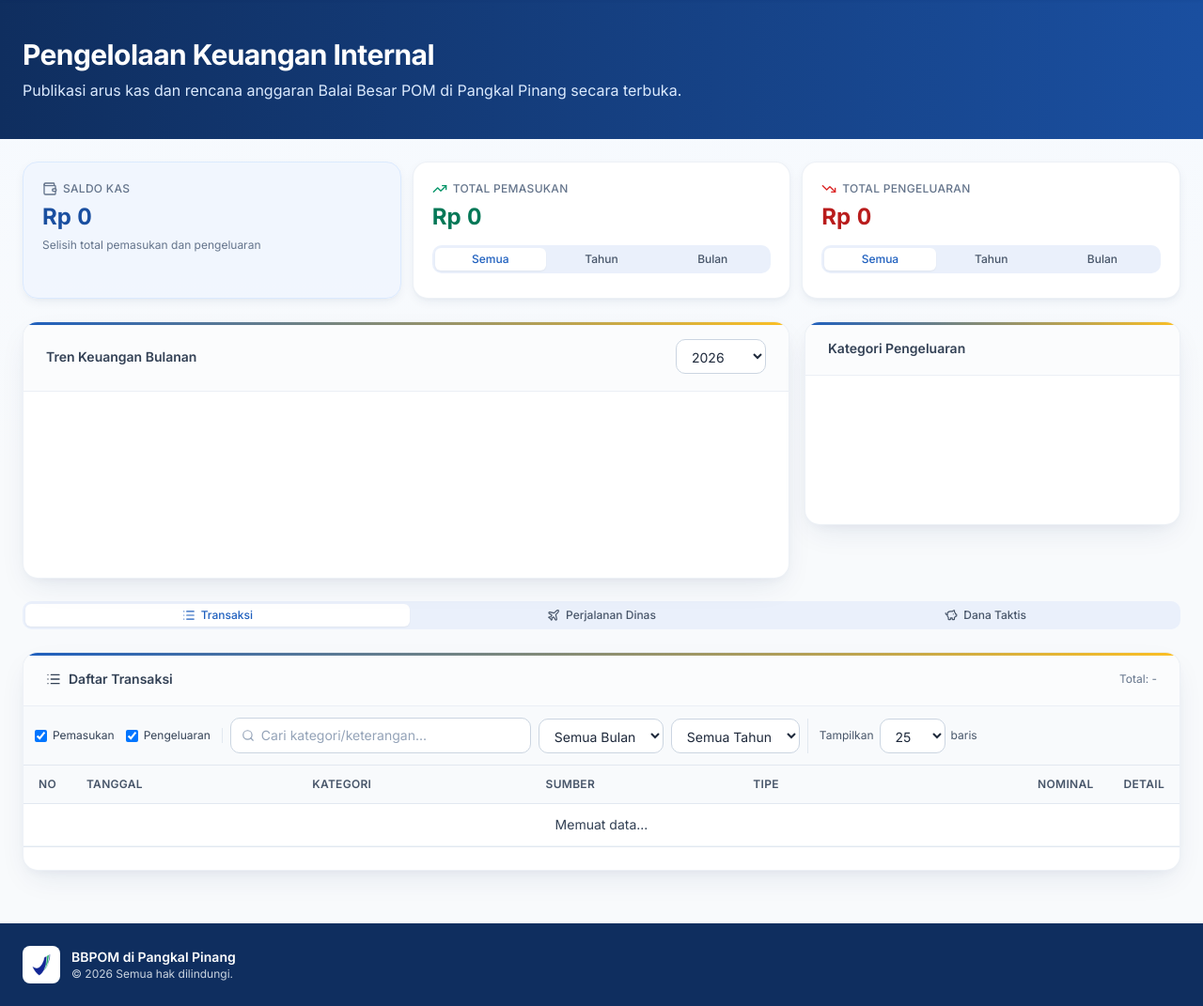
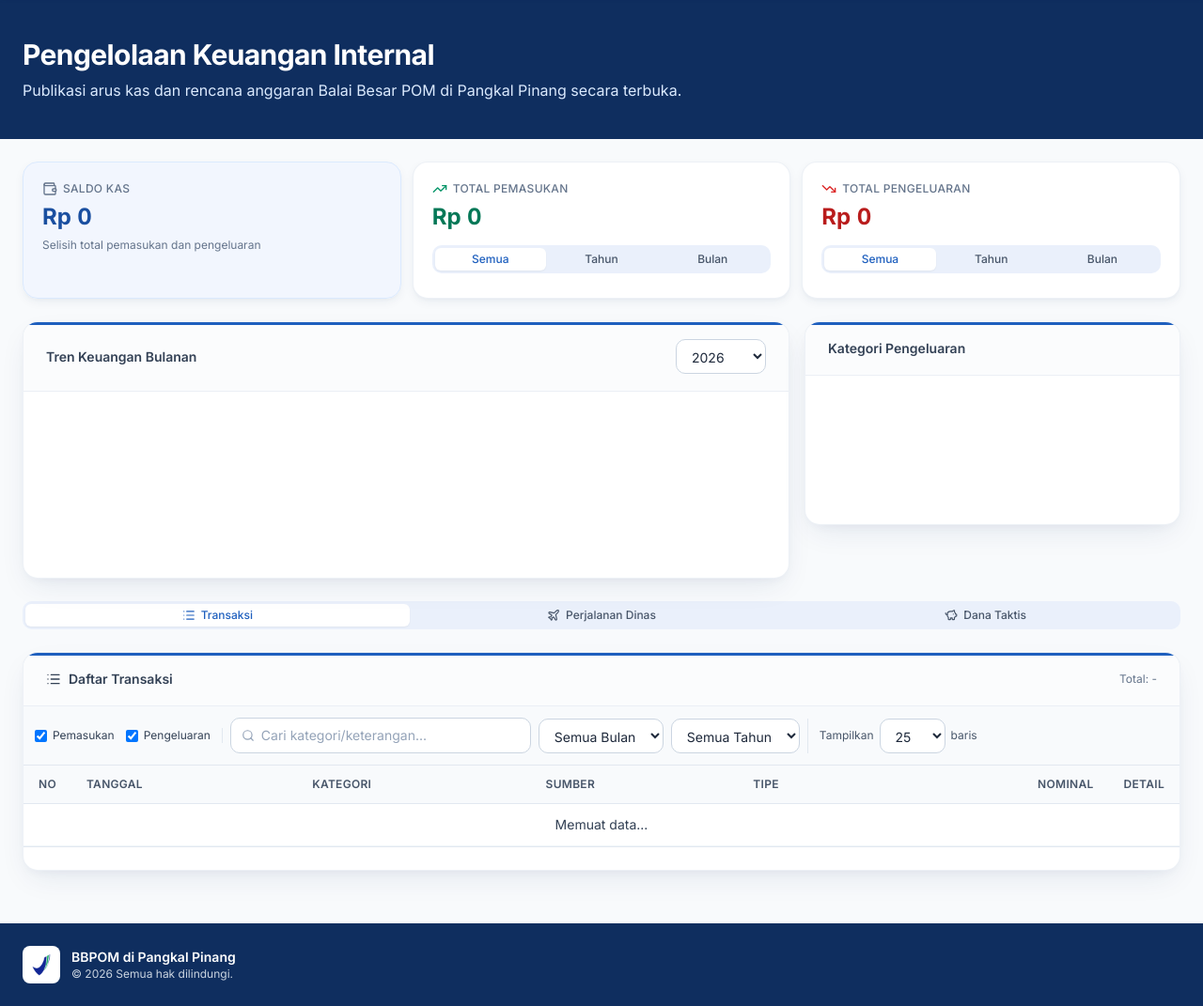
Before and after one commit to endjiner/liatluk, a CodeIgniter 4 app: the page made by app/Views/public/dashboard.php in a window 1280 px wide. Shown: the part 65-1136 px from the top of the page at 94% size. Run offline with PHP 8.4 and a stand-in for CodeIgniter, Linux system fonts and the light colour scheme; the template is opened without the code that fills it, so the values that code supplies are empty; a map, chart or similar area stays blank; some libraries are stand-ins or nearby versions.

Commit message:
Remove all gradient backgrounds from UI
Flatten every bg-gradient-to-*/linear-gradient() usage to solid colors
(login, admin/public layouts, public dashboard hero, card accent bar)
per feedback that the gradients from the previous design pass looked
too flashy.

Co-Authored-By: Claude Sonnet 5 <noreply@anthropic.com>
Claude-Session: https://claude.ai/code/session_01MWkhgXUK1fJZ9NnmRA7nGm

```diff
--- a/app/Views/auth/login.php
+++ b/app/Views/auth/login.php
@@ -16,7 +16,7 @@
     })();
   </script>
 </head>
-<body class="min-h-screen bg-gradient-to-br from-primary-900 via-primary-800 to-primary-950 flex items-center justify-center p-4">
+<body class="min-h-screen bg-primary-900 flex items-center justify-center p-4">
 
   <div class="w-full max-w-md">
     <!-- Card -->
--- a/app/Views/layouts/admin.php
+++ b/app/Views/layouts/admin.php
@@ -19,7 +19,7 @@
     })();
   </script>
 </head>
-<body class="min-h-screen bg-gradient-to-b from-primary-50/60 via-slate-50 to-slate-50 dark:from-slate-900 dark:via-slate-900 dark:to-slate-900">
+<body class="min-h-screen bg-slate-50 dark:bg-slate-900">
 
 <div class="min-h-screen flex flex-col">
 
--- a/app/Views/layouts/public.php
+++ b/app/Views/layouts/public.php
@@ -17,7 +17,7 @@
     })();
   </script>
 </head>
-<body class="min-h-screen flex flex-col bg-gradient-to-b from-primary-50/60 via-slate-50 to-slate-50 dark:from-slate-900 dark:via-slate-900 dark:to-slate-900">
+<body class="min-h-screen flex flex-col bg-slate-50 dark:bg-slate-900">
 
 <!-- Navbar -->
 <header class="sticky top-0 z-30 bg-white/95 dark:bg-slate-900/95 backdrop-blur border-b border-slate-200 dark:border-slate-800 shadow-soft">
--- a/app/Views/public/dashboard.php
+++ b/app/Views/public/dashboard.php
@@ -8,7 +8,7 @@ $namaBulan = [1=>'Januari',2=>'Februari',3=>'Maret',4=>'April',5=>'Mei',6=>'Juni
 ?>
 
 <!-- Hero -->
-<section class="bg-gradient-to-r from-primary-900 via-primary-800 to-primary-700 text-white">
+<section class="bg-primary-900 text-white">
   <div class="max-w-7xl mx-auto px-4 lg:px-6 py-8 lg:py-10">
     <div class="max-w-3xl">
       <h1 class="text-2xl lg:text-3xl font-bold leading-tight">Pengelolaan Keuangan Internal</h1>
--- a/resources/css/app.css
+++ b/resources/css/app.css
@@ -42,7 +42,7 @@
 .card { position: relative; border-radius: 1rem; border: 1px solid rgba(226,232,240,.6); background-color: #fff; box-shadow: 0 12px 32px -8px rgba(15,46,95,.10), 0 4px 12px -4px rgba(15,46,95,.05); overflow: hidden; }
 .card:is(.dark *) { border-color: rgba(51,65,85,.6); background-color: #1e293b; }
 /* Aksen tipis di atas kartu — sentuhan warna kecil supaya tidak terasa kartu putih polos semua */
-.card::before { content: ''; position: absolute; top: 0; left: 0; right: 0; height: 3px; background: linear-gradient(90deg, #1E5FBE, #FBBF24); }
+.card::before { content: ''; position: absolute; top: 0; left: 0; right: 0; height: 3px; background-color: #1E5FBE; }
 .card-body { padding: 1rem; }
 .card-header { display: flex; align-items: center; justify-content: space-between; gap: .75rem; border-bottom: 1px solid rgba(226,232,240,.6); background-color: rgba(248,250,252,.6); padding: .875rem 1rem; }
 .card-header:is(.dark *) { border-color: rgba(51,65,85,.6); background-color: rgba(15,23,42,.3); }
```
Also changed, not shown: public/assets/css/tailwind.css.
